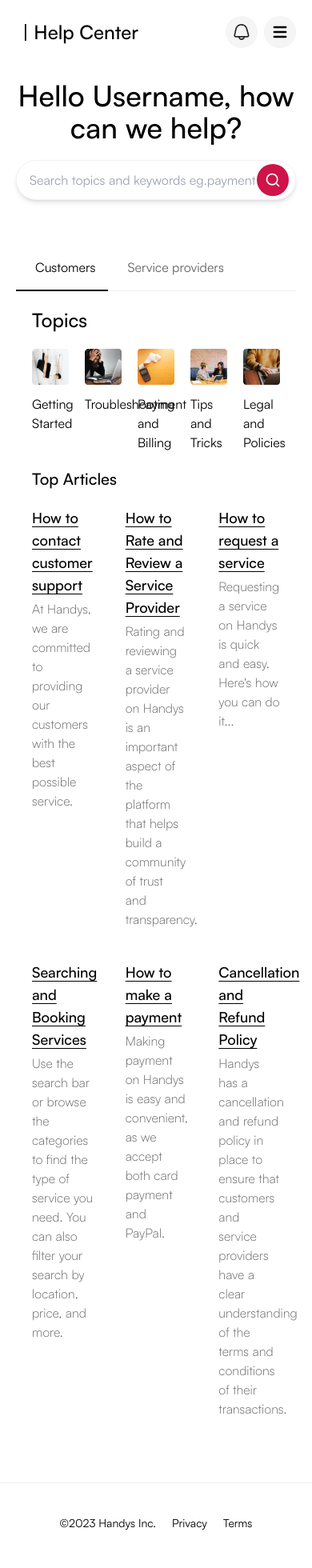
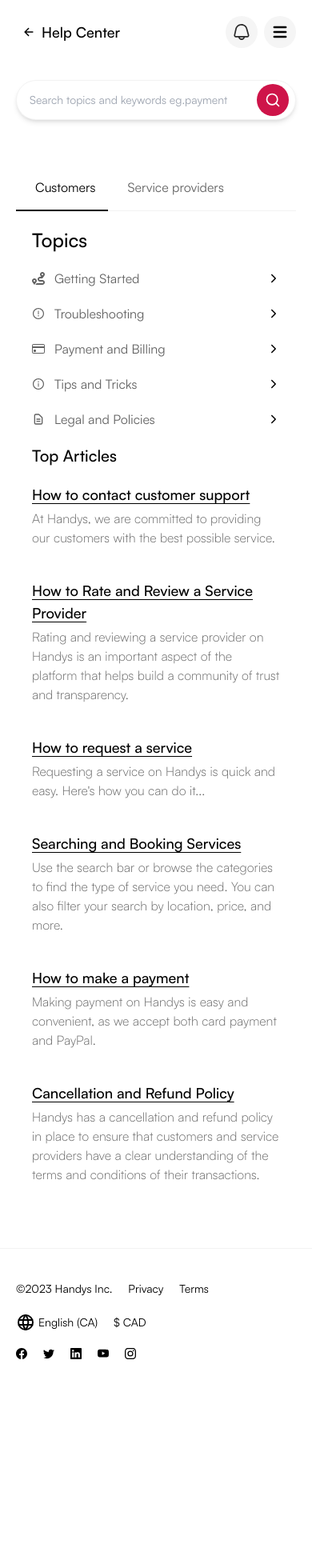
Before and after one commit to Handys-Inc/mvp-frontend, a React (Create React App) app: page /help in a window 390 px wide. Shown: the top 1960 px of the page at 80% size. After the commit the page ends 1719 px from the top, so only its background shows below. Built offline with nearby package versions, Linux system fonts and the light colour scheme.

Commit message:
responsive edits

```diff
--- a/src/help/article/Article.js
+++ b/src/help/article/Article.js
@@ -39,9 +39,9 @@
     const select = selectArticle[0];
 
     return (
-      <div className="max-w-7xl mx-auto mt-10">
+      <div className="w-full md:max-w-7xl mx-auto mt-10">
         {/* Header */}
-        <div className="mt-5 text-lg flex items-center gap-2">
+        <div className="w-full text-xs  md:text-lg mt-5 flex items-center gap-1 md:gap-2">
           <NavLink to="/help">Help center</NavLink>
           <IoIosArrowForward className="inline mx-1" />
           <NavLink to={`/help/${select.category}/${select.area}`}>
@@ -49,14 +49,14 @@
           </NavLink>{" "}
           <IoIosArrowForward className="inline mx-1" /> {select.title}
         </div>
-        <p className="mt-1 mb-5 font-light text-gray ">
+        <p className="mt-1 mb-5 text-sm md:text-base font-light text-gray ">
           {capitalize(select.category)}
         </p>
 
         {/* Article content and get in touch */}
 
-        <div className="flex gap-20 justify-between">
-          <div className="w-8/12">
+        <div className="flex flex-col md:flex-row gap-10 md:gap-20 justify-between">
+          <div className="w-full md:w-8/12">
             <h3 className="text-xl font-semibold mb-2">{select.title}</h3>
             <div className="text-gray leading-loose">{select.content}</div>
 
@@ -82,7 +82,7 @@
                 );
               })}
           </div>
-          <div className="w-4/12">
+          <div className="w-full md:w-4/12">
             <GetInTouch />
           </div>
         </div>
--- a/src/help/customer/Customer.js
+++ b/src/help/customer/Customer.js
@@ -2,6 +2,9 @@
 import { NavLink, useOutletContext } from "react-router-dom";
 
 import { topics } from "../data/topics";
+
+//
+import { IoIosArrowForward } from "react-icons/io";
 
 function Customer() {
   const data = useOutletContext();
@@ -11,17 +14,26 @@
       <h4 className="mb-5 font-semibold text-2xl">Topics</h4>
 
       {/* topics */}
-      <div className="grid grid-cols-5 gap-5 w-full">
+      <div className="grid grid-cols-1 md:grid-cols-5 gap-5 w-full">
         {topics.map((topic) => {
           return (
             <NavLink to={`customer/${topic.area}`}>
-              <div key={topic.id}>
-                <img
-                  className="object-cover"
-                  src={topic.image}
-                  alt={topic.title}
-                />
-                <h5 className="mt-3">{topic.title}</h5>
+              <div
+                className="flex justify-between items-center md:block"
+                key={topic.id}
+              >
+                <div className="flex md:block md:gap-0 gap-3 text-gray items-center">
+                  <div className="block md:hidden">{topic.icon}</div>
+
+                  <img
+                    className="hidden md:block object-cover"
+                    src={topic.image}
+                    alt={topic.title}
+                  />
+                  <h5 className="mt-0 md:mt-3">{topic.title}</h5>
+                </div>
+
+                <IoIosArrowForward className="block md:hidden" />
               </div>
             </NavLink>
           );
@@ -31,7 +43,7 @@
       {/* top articles */}
       <h4 className="my-5 font-semibold text-xl">Top Articles</h4>
 
-      <div className="grid grid-cols-3 gap-10 w-full mb-20">
+      <div className="grid grid-cols-1 md:grid-cols-3 gap-10 w-full mb-20">
         {data
           .filter((article) => article.category === "customer" && article.top)
           .map((article) => {
--- a/src/help/data/topics.js
+++ b/src/help/data/topics.js
@@ -5,10 +5,20 @@
 import payment from "../assets/images/payment.png";
 import tips from "../assets/images/tips.png";
 
+// import icons
+import { FaRoute } from "react-icons/fa";
+import {
+  AiOutlineExclamationCircle,
+  AiOutlineInfoCircle,
+} from "react-icons/ai";
+import { BsCreditCard } from "react-icons/bs";
+import { HiOutlineDocumentText } from "react-icons/hi";
+
 export const topics = [
   {
     id: 1,
     image: getting,
+    icon: <FaRoute />,
     area: "getting started",
     slug: "getting-started",
     title: "Getting Started",
@@ -16,6 +26,7 @@
   {
     id: 2,
     image: trouble,
+    icon: <AiOutlineExclamationCircle />,
     area: "troubleshooting",
     slug: "troubleshooting",
     title: "Troubleshooting",
@@ -23,6 +34,7 @@
   {
     id: 3,
     image: payment,
+    icon: <BsCreditCard />,
     area: "payments and billing",
     slug: "payments-and-billing",
     title: "Payment and Billing",
@@ -30,6 +42,7 @@
   {
     id: 4,
     image: tips,
+    icon: <AiOutlineInfoCircle />,
     area: "tips and tricks",
     slug: "tips-and-tricks",
     title: "Tips and Tricks",
@@ -37,6 +50,7 @@
   {
     id: 5,
     image: legal,
+    icon: <HiOutlineDocumentText />,
     area: "legal and policies",
     slug: "legal-and-policies",
     title: "Legal and Policies",
--- a/src/help/layout/components/Footer.js
+++ b/src/help/layout/components/Footer.js
@@ -1,7 +1,6 @@
 /* eslint-disable jsx-a11y/anchor-is-valid */
 
-import React from 'react'
-
+import React from "react";
 
 import {
   BsFacebook,
@@ -15,17 +14,17 @@
 
 function Footer() {
   return (
-    <footer className="py-5 px-5  mx-auto text-sm font-medium flex items-center flex-col md:flex-row justify-between">
-        <div className="flex gap-5">
+    <footer className="py-5 px-0 md:px-5 w-full mx-auto text-sm font-medium flex items-center flex-col md:flex-row justify-between">
+      <div className="flex gap-5 w-full px-5">
         <p>©{new Date().getFullYear()} Handys Inc.</p>
         <ul>
           <li className="inline-block mr-5 cursor-pointer">Privacy</li>
           <li className="inline-block cursor-pointer">Terms</li>
         </ul>
       </div>
-        <div className="mt-10 md:mt-0 ">
-          <div className="flex gap-20 items-center">
-            <div className="flex items-center gap-5 mt-10 md:mt-0">
+      <div className="w-full px-5 mt-5 md:mt-0 ">
+        <div className="flex flex-col md:flex-row gap-5 md:gap-20 items-start md:items-center">
+          <div className="flex flex-row items-center gap-5 md:mt-0">
             <div className="flex items-center">
               <TbWorld size={24} className="inline-block mr-1" />
               <span>English (CA)</span>
@@ -56,7 +55,7 @@
         </div>
       </div>
     </footer>
-  )
+  );
 }
 
-export default Footer
+export default Footer;
--- a/src/help/layout/components/Header.js
+++ b/src/help/layout/components/Header.js
@@ -11,6 +11,8 @@
 import { Fragment } from "react";
 
 import { HiMenu } from "react-icons/hi";
+
+import { IoArrowBackOutline } from "react-icons/io5";
 
 function Header() {
   const links = [
@@ -37,8 +39,11 @@
               alt="Logo"
             />
           </NavLink>
+          <NavLink to="/">
+            <IoArrowBackOutline className="block md:hidden" />
+          </NavLink>
           <NavLink to="/help">
-            <p className="text-2xl font-bold">| Help Center</p>
+            <p className="text-lg md:text-2xl font-bold"> Help Center</p>
           </NavLink>
         </div>
 
--- a/src/help/layout/components/Search.js
+++ b/src/help/layout/components/Search.js
@@ -32,13 +32,13 @@
       onClick={() => setShow(false)}
       className="relative py-10 mx-auto text-center"
     >
-      <h3 className="text-4xl font-semibold mb-5">
+      <h3 className="hidden md:block text-4xl font-semibold mb-5">
         Hello Username, how can we help?
       </h3>
       <div className="max-w-lg mx-auto">
         <div className="border border-faintGray shadow-md w-full text-left flex justify-between pl-4 pr-2 rounded-full py-1">
           <input
-            className="appearance-none w-full flex-1"
+            className="text-sm md:text-base appearance-none w-full flex-1"
             value={search}
             onChange={(e) => setSearch(e.target.value)}
             placeholder="Search topics and keywords eg.payment"
@@ -49,7 +49,7 @@
         </div>
       </div>
       {show && hits.length >= 1 && (
-        <div className="mx-auto w-1/3 mt-5 absolute right-1/3 bg-white border rounded-2xl p-5 border-faintGray min-h-[10rem] shadow-md z-30">
+        <div className="mx-auto w-full md:w-1/3 mt-5 absolute right-1 md:right-1/3 bg-white border rounded-2xl p-5 border-faintGray min-h-[10rem] shadow-md z-30">
           <div className="flex justify-between mb-4">
             <h4 className="text-left font-semibold">Top articles</h4>
             <p
```
Lines whose indentation alone changed are shown as unchanged.
